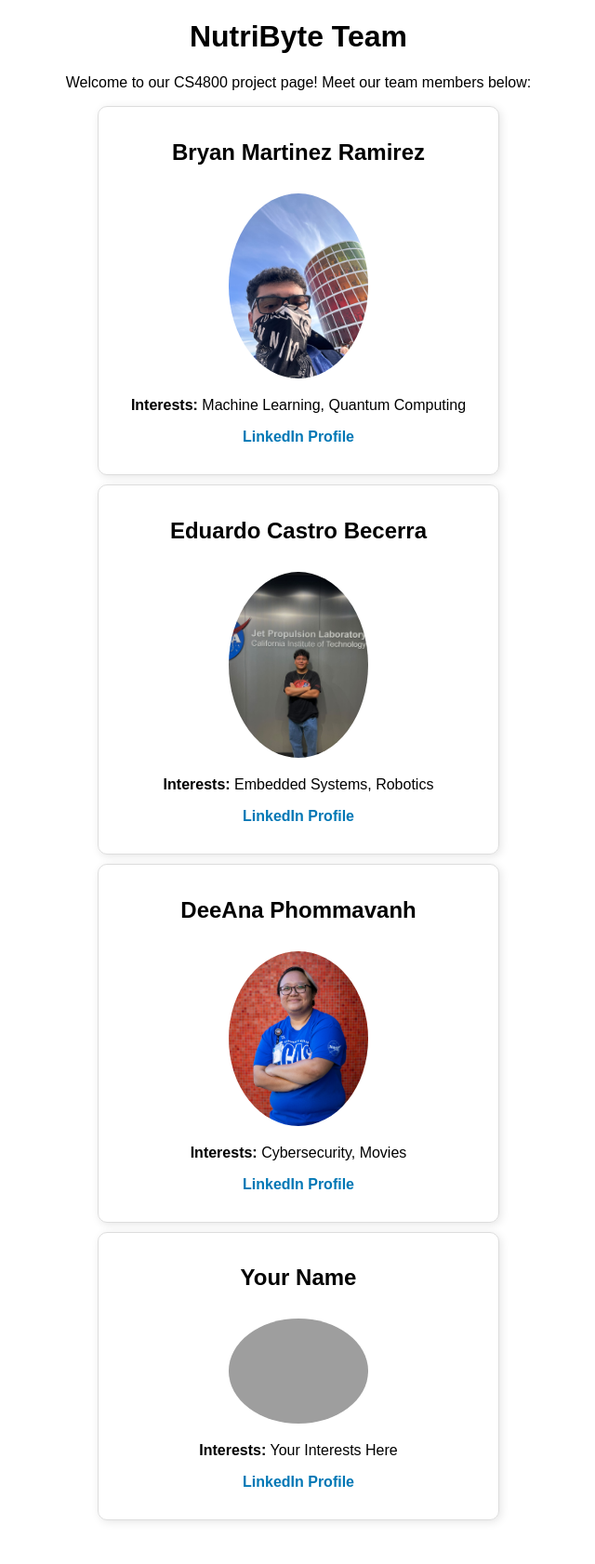
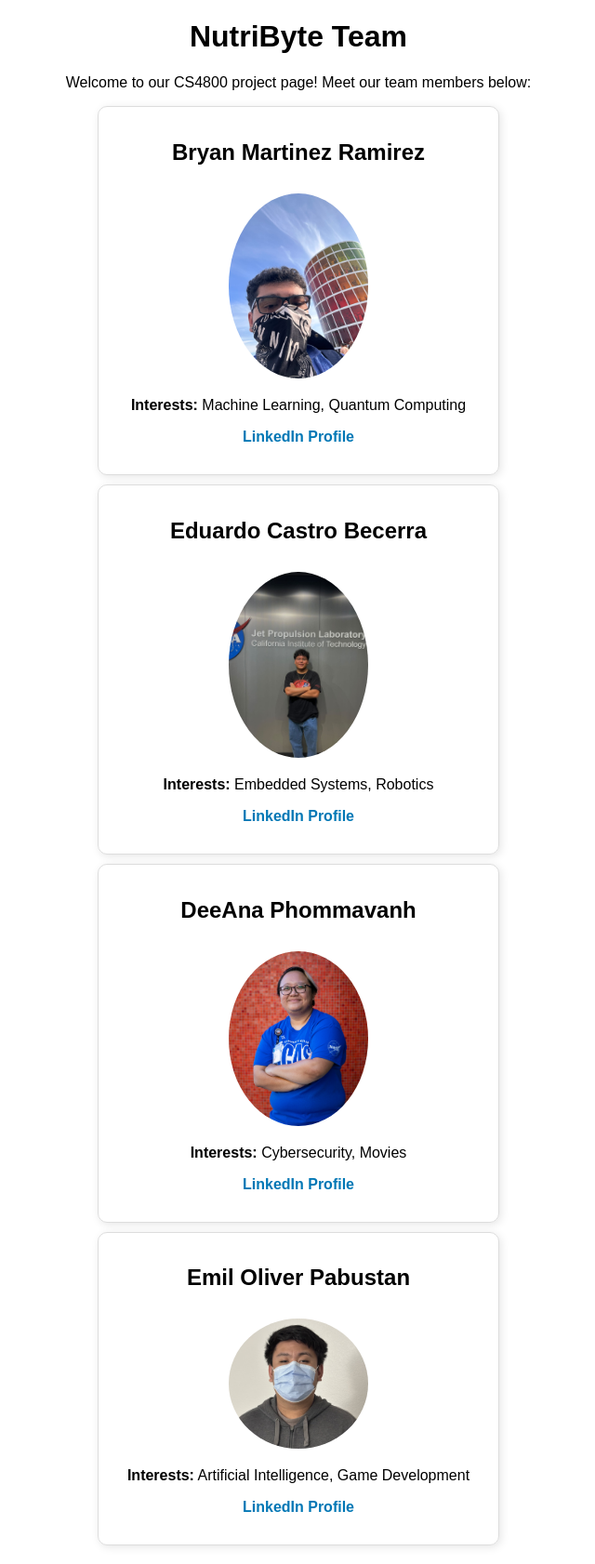
Before and after one commit to NutriByte/NutriByte, a Flask app: page /team in a window 1280 px wide. Shown: the whole page at 93% size, without its empty margins (319-959 px from the left). Before the commit the page ends 1637 px from the top, so only its background shows below. Run offline with Flask 3, Linux system fonts and the light colour scheme; grey boxes are pictures that could not be loaded.

Commit message:
Updated team_page.html

```diff
--- a/templates/team_page.html
+++ b/templates/team_page.html
@@ -60,10 +60,10 @@
 
     <!-- Template for Teammates -->
     <div class="team-member">
-        <h2>Your Name</h2>
-        <img src="{{ url_for('static', filename='images/your_photo.jpg') }}" alt="Your Name">
-        <p><strong>Interests:</strong> Your Interests Here</p>
-        <p><a href="your_linkedin_url" target="_blank">LinkedIn Profile</a></p>
+        <h2>Emil Oliver Pabustan</h2>
+        <img src="{{ url_for('static', filename='images/emil_pic.jpg') }}" alt="Emil Oliver Pabustan">
+        <p><strong>Interests:</strong> Artificial Intelligence, Game Development</p>
+        <p><a href="https://www.linkedin.com/in/emiloliver-hernan-pabustan/" target="_blank">LinkedIn Profile</a></p>
     </div>
 
 </body>
```
Also changed, not shown: static/images/emil_pic.jpg (added).
